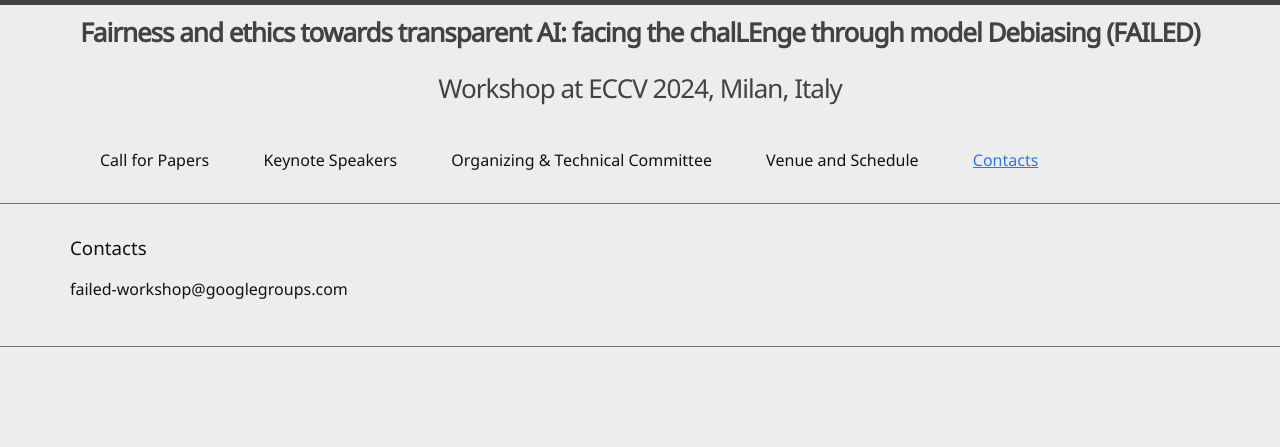
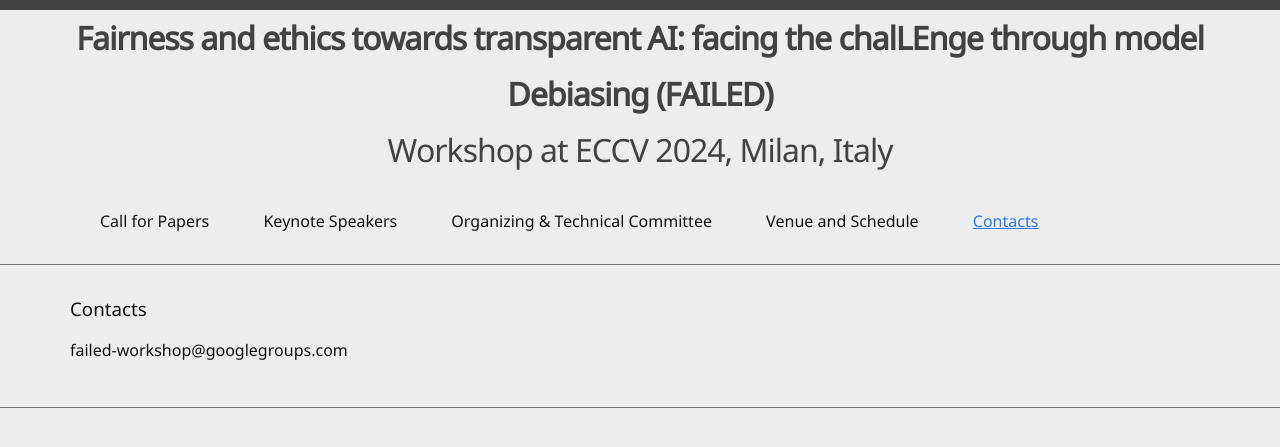
Before and after one commit to VitoPaoloPastore/2nd-FAILED-Workshop-ICCV-2025.github.io, a Jekyll site: the page built from 4-contacts.md, in a window 1280 px wide. Shown: the top 447 px of the page. Built offline with Jekyll 4.4.1, drawn with Linux system fonts in a browser that asks for light colours.

Commit message:
Update _layout.scss

```diff
--- a/_sass/_layout.scss
+++ b/_sass/_layout.scss
@@ -2,7 +2,7 @@
  * Site header
  */
 .site-header {
-  border-top: 5px solid $border-color;
+  border-top: 10px solid $border-color;
   border-bottom: 1px solid lighten($border-color, 20%);
   min-height: 56px;
 
@@ -11,7 +11,20 @@
 }
 
 .site-title {
-  font-size: 26px;
+  font-size: 32px;
+  font-weight: 300;
+  line-height: 56px;
+  letter-spacing: -1px;
+  margin-bottom: 0;
+
+  &,
+  &:visited {
+    color: $grey-color-dark;
+  }
+}
+
+.site-subtitle {
+  font-size: 18px;
   font-weight: 300;
   line-height: 56px;
   letter-spacing: -1px;
```
